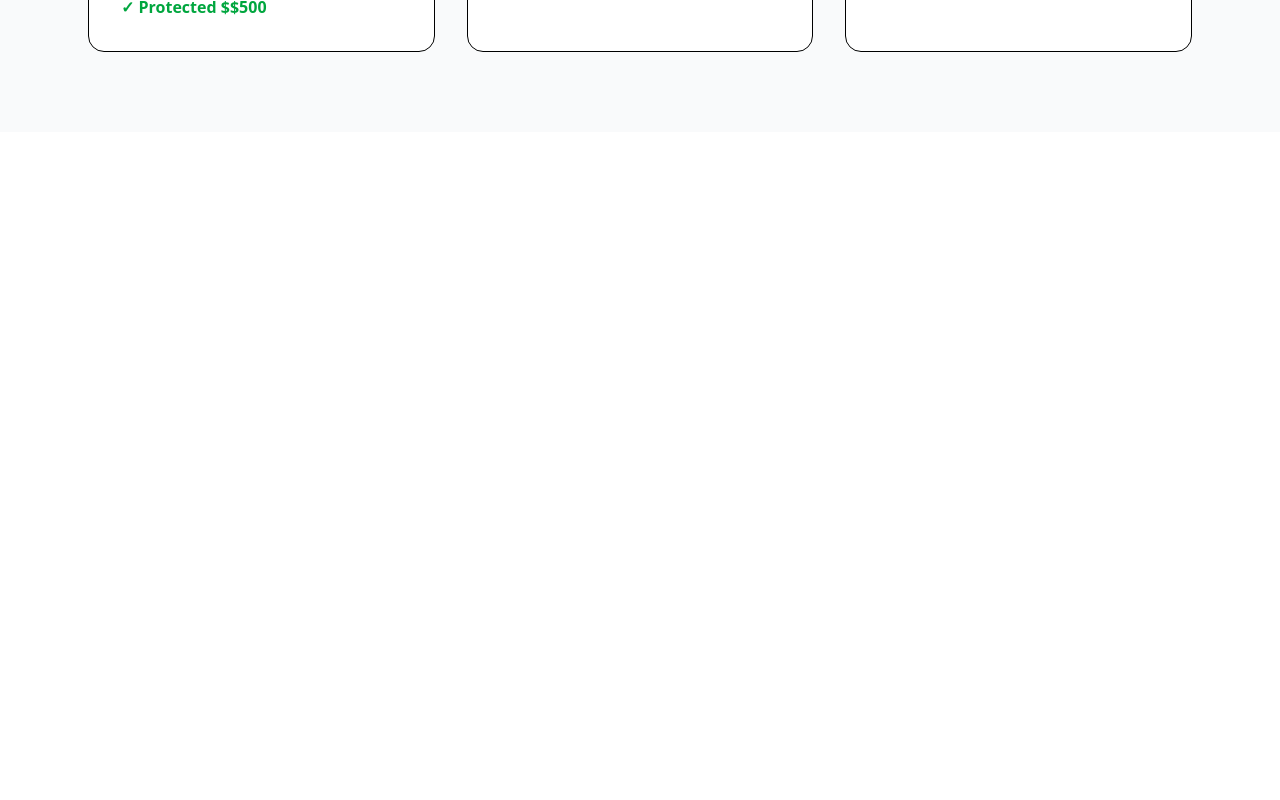
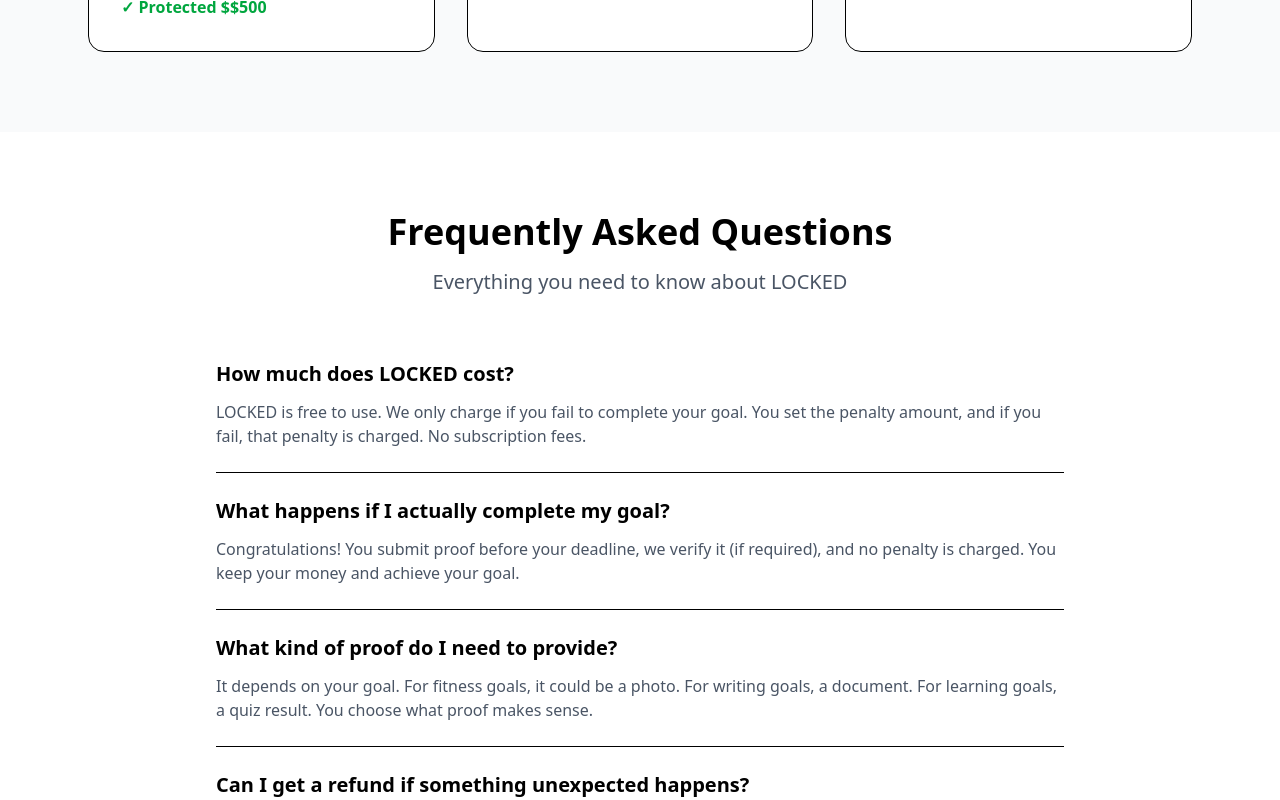
Before and after one commit to imran-farooq7/locked, a Next.js app: page / in a window 1280 px wide. Shown: the part 2360-3160 px from the top of the page. Before the commit the page ends 2492 px from the top, so only its background shows below. Built offline with nearby package versions, Linux system fonts and the light colour scheme.

Commit message:
faqs added

```diff
--- a/app/page.tsx
+++ b/app/page.tsx
@@ -1,3 +1,4 @@
+import Faqs from "@/components/landing-page/faqs";
 import Features from "@/components/landing-page/features";
 import Hero from "@/components/landing-page/hero";
 import HIW from "@/components/landing-page/hiw";
@@ -12,6 +13,7 @@ const Home = () => {
       <Features />
       <HIW />
       <Testimonials />
+      <Faqs />
     </div>
   );
 };
--- /dev/null
+++ b/components/landing-page/faqs.tsx
@@ -0,0 +1,48 @@
+const Faqs = () => {
+  return (
+    <section className="py-20">
+      <div className="container mx-auto px-6 max-w-4xl">
+        <div className="text-center mb-16">
+          <h2 className="text-4xl font-bold mb-4">
+            Frequently Asked Questions
+          </h2>
+          <p className="text-xl text-gray-600">
+            Everything you need to know about LOCKED
+          </p>
+        </div>
+
+        <div className="space-y-6">
+          {[
+            {
+              q: "How much does LOCKED cost?",
+              a: "LOCKED is free to use. We only charge if you fail to complete your goal. You set the penalty amount, and if you fail, that penalty is charged. No subscription fees.",
+            },
+            {
+              q: "What happens if I actually complete my goal?",
+              a: "Congratulations! You submit proof before your deadline, we verify it (if required), and no penalty is charged. You keep your money and achieve your goal.",
+            },
+            {
+              q: "What kind of proof do I need to provide?",
+              a: "It depends on your goal. For fitness goals, it could be a photo. For writing goals, a document. For learning goals, a quiz result. You choose what proof makes sense.",
+            },
+            {
+              q: "Can I get a refund if something unexpected happens?",
+              a: "We have an appeal process for genuine emergencies. Life happens, and we understand. Submit an appeal with documentation, and our team will review it.",
+            },
+            {
+              q: "Is my payment information secure?",
+              a: "Absolutely. We use Stripe for all payments, which is PCI-DSS compliant. We never store your credit card information on our servers.",
+            },
+          ].map((faq, index) => (
+            <div key={index} className="border-b pb-6">
+              <h3 className="text-xl font-bold mb-3">{faq.q}</h3>
+              <p className="text-gray-600">{faq.a}</p>
+            </div>
+          ))}
+        </div>
+      </div>
+    </section>
+  );
+};
+
+export default Faqs;
```
